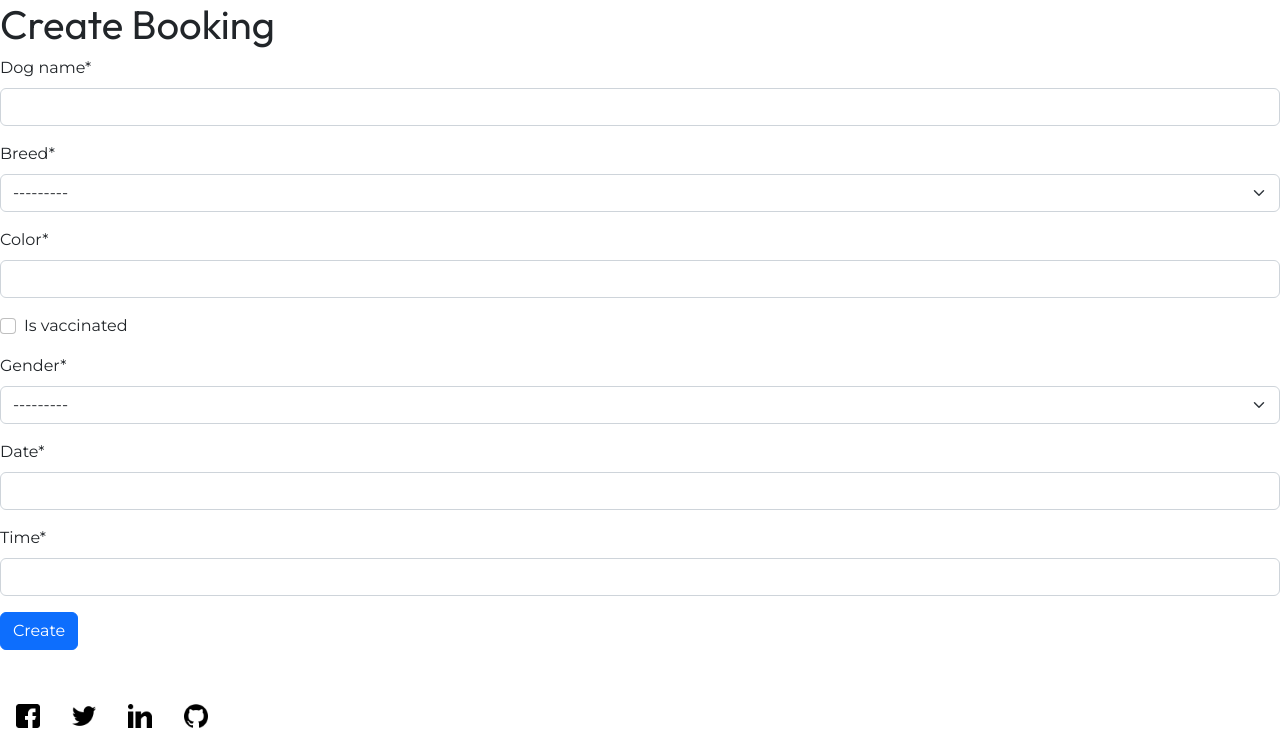
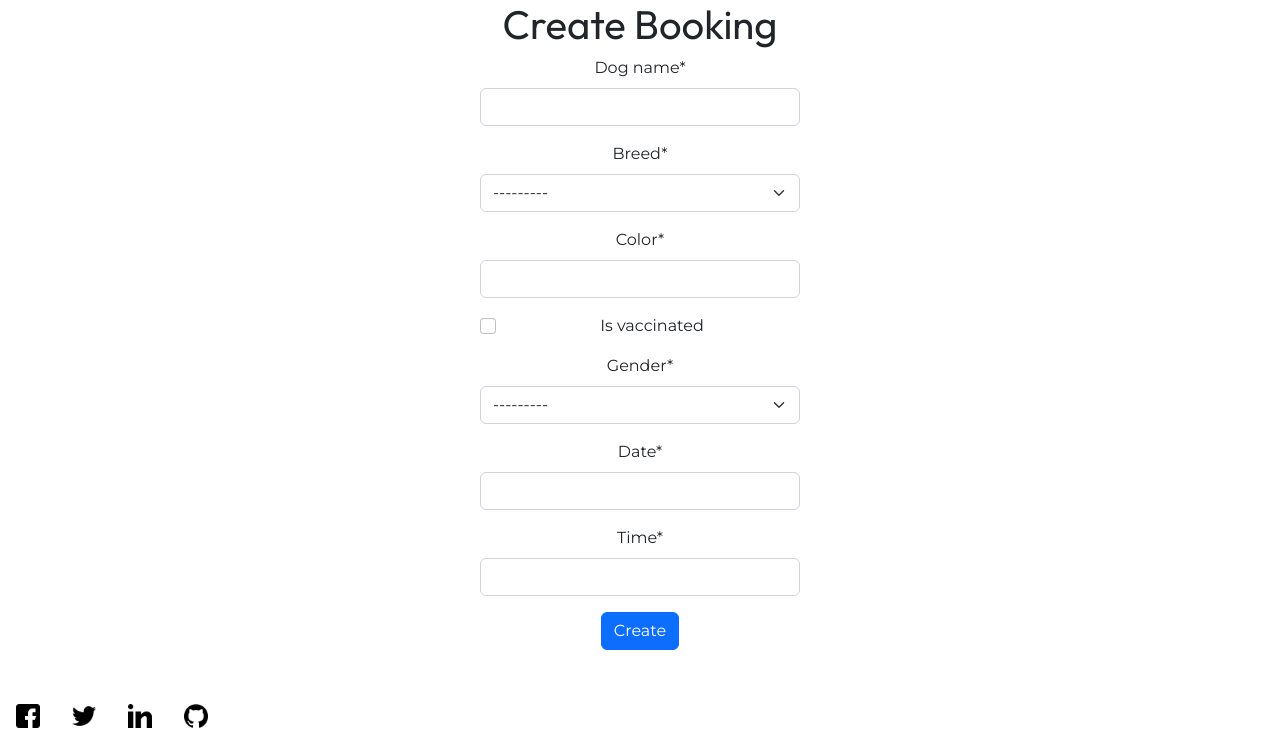
Before and after one commit to amylour/FreeFido_v2, a Django app: page /booking/create/ in a window 1280 px wide. Shown: the part 56-800 px from the top of the page. Run offline with Django 3.2, Linux system fonts and the light colour scheme; the visitor is signed in with stand-in values (Sample User, id 1); parts of the project's set-up code (start-up, migrations or seed data) failed here and were passed over; some libraries are stand-ins or nearby versions.

Commit message:
style: booking form

```diff
--- a/booking/templates/booking/booking_create.html
+++ b/booking/templates/booking/booking_create.html
@@ -8,8 +8,8 @@
 
 {% load crispy_forms_tags %}
 
-<h1>Create Booking</h1>
-<form method="post">
+<h1 class="text-center w-25 mx-auto">Create Booking</h1>
+<form method="post" class="text-center w-25 mx-auto">
     {% csrf_token %}
     {{ form|crispy }}
     <button type="submit" class="btn btn-primary">Create</button>
```
